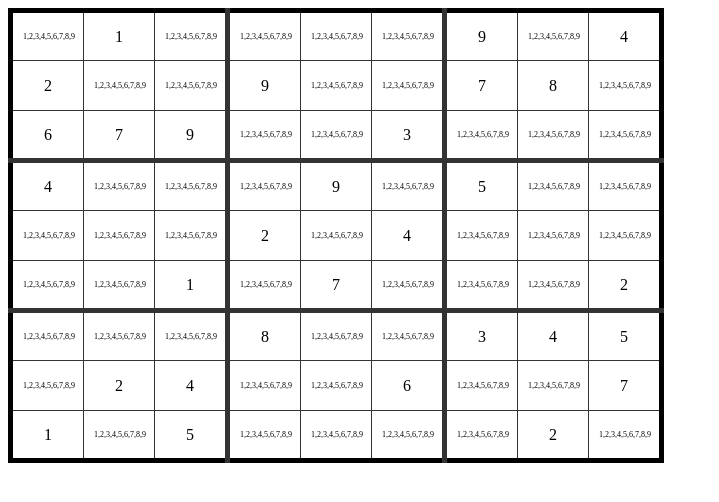
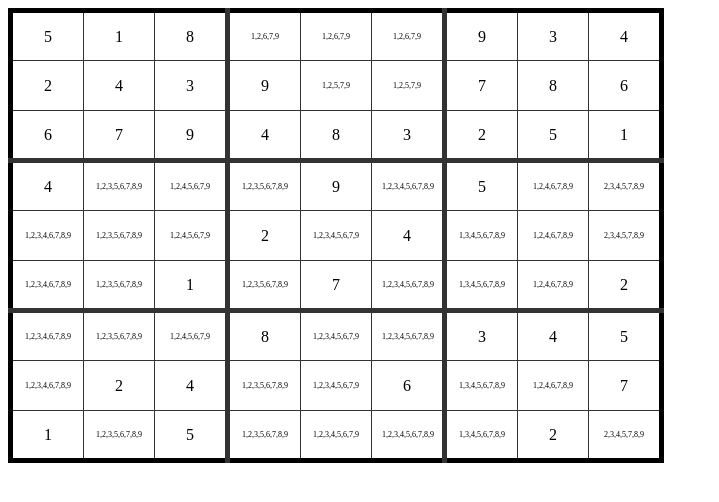
Before and after one commit to neilopet/SudokuJS, a plain HTML site: page index.html in a window 1280 px wide. Shown: the whole page, without its empty margins (0-719 px from the left). Drawn offline with Linux system fonts and the light colour scheme.

Commit message:
Update index.html

```diff
--- a/index.html
+++ b/index.html
@@ -27,6 +27,9 @@ function ready() {
 	});
 	sudoku.init();
 	sudoku.render();
+
+	// solve
+	sudoku.solveSingles([1, 2, 3, 4, 5, 6, 7, 8, 9]);
 }
 
 </script>
```
